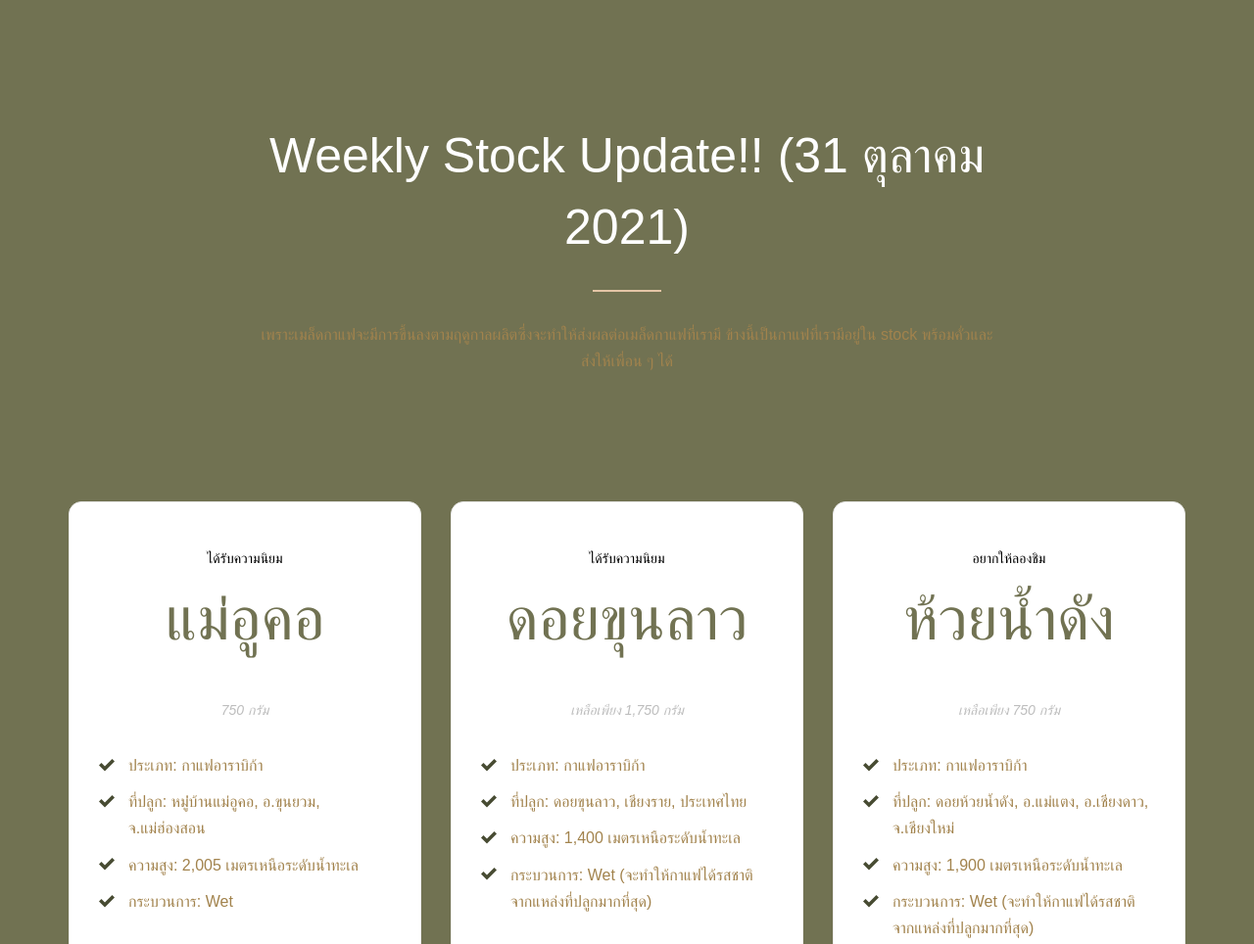
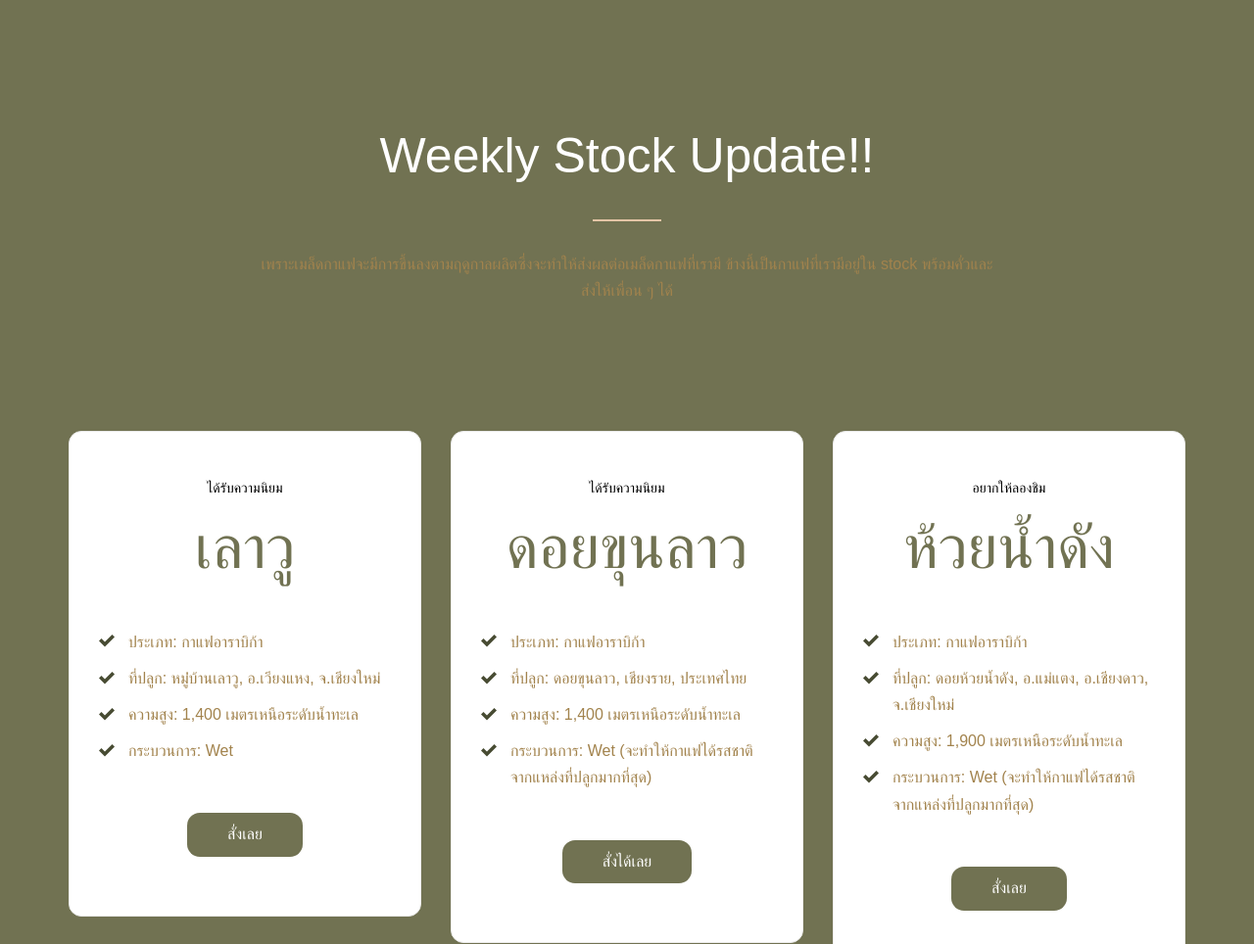
Before and after one commit to Meepor-roaster/order, a website: page index.html in a window 1280 px wide. Shown: the part 720-1684 px from the top of the page at 98% size. Drawn offline with Linux system fonts and the light colour scheme; files whose address does not match are found by name.

Commit message:
Update index.html

```diff
--- a/index.html
+++ b/index.html
@@ -60,7 +60,7 @@
       <div class="container">
         <div class="row text-center mb100">
           <div class="col-md-8 col-md-offset-2 probootstrap-section-heading">
-            <h2 class="mb30 text-black probootstrap-heading">Weekly Stock Update!! (31 ตุลาคม 2021)</h2>
+            <h2 class="mb30 text-black probootstrap-heading">Weekly Stock Update!!</h2>
             <p calss="col-md-12">เพราะเมล็ดกาแฟจะมีการขึ้นลงตามฤดูกาลผลิตซึ่งจะทำให้ส่งผลต่อเมล็ดกาแฟที่เรามี ข้างนี้เป็นกาแฟที่เรามีอยู่ใน stock พร้อมคั่วและส่งให้เพื่อน ๆ ได้</p>
           </div>
         </div>
@@ -70,12 +70,11 @@
           <div class="col-md-4">
             <div class="probootstrap-pricing">
               <h2>ได้รับความนิยม</h2>
-              <p class="probootstrap-price"><strong>แม่อูคอ</strong></p>
-              <p class="probootstrap-note"> 750 กรัม</p>
+              <p class="probootstrap-price"><strong>เลาวู</strong></p>
               <ul class="probootstrap-list text-left mb50">
                 <li class="probootstrap-check">ประเภท: กาแฟอาราบิก้า</li>
-                <li class="probootstrap-check">ที่ปลูก: หมู่่บ้านแม่อูคอ, อ.ขุนยวม, จ.แม่ฮ่องสอน</li>
-                <li class="probootstrap-check">ความสูง: 2,005 เมตรเหนือระดับน้ำทะเล</li>
+                <li class="probootstrap-check">ที่ปลูก: หมู่่บ้านเลาวู, อ.เวียงแหง, จ.เชียงใหม่</li>
+                <li class="probootstrap-check">ความสูง: 1,400 เมตรเหนือระดับน้ำทะเล</li>
                 <li class="probootstrap-check">กระบวนการ: Wet </li>
               </ul>
               <p><a href="#" class="btn btn-black">สั่งเลย</a></p>
@@ -85,7 +84,6 @@
             <div class="probootstrap-pricing">
               <h2>ได้รับความนิยม</h2>
               <p class="probootstrap-price"><strong>ดอยขุนลาว</strong></p>
-              <p class="probootstrap-note">เหลือเพียง 1,750 กรัม</p>
               <ul class="probootstrap-list text-left mb50">
                 <li class="probootstrap-check">ประเภท: กาแฟอาราบิก้า</li>
                 <li class="probootstrap-check">ที่ปลูก: ดอยขุนลาว, เชียงราย, ประเทศไทย</li>
@@ -99,7 +97,6 @@
             <div class="probootstrap-pricing probootstrap-popular probootstrap-shaow">
               <h2>อยากให้ลองชิม</h2>
               <p class="probootstrap-price"><strong>ห้วยน้ำดัง</strong></p>
-              <p class="probootstrap-note">เหลือเพียง 750 กรัม</p>
               <ul class="probootstrap-list text-left mb50">
                 <li class="probootstrap-check">ประเภท: กาแฟอาราบิก้า</li>
                 <li class="probootstrap-check">ที่ปลูก: ดอยห้วยน้ำดัง, อ.แม่แตง, อ.เชียงดาว, จ.เชียงใหม่</li>
@@ -113,7 +110,6 @@
             <div class="probootstrap-pricing">
               <h2>ได้รับความนิยม</h2>
               <p class="probootstrap-price"><strong>ดอยแม่สลอง</strong></p>
-              <p class="probootstrap-note">เหลือเพียง 750 กรัม</p>
               <ul class="probootstrap-list text-left mb50">
                 <li class="probootstrap-check">ประเภท: กาแฟอาราบิก้า</li>
                 <li class="probootstrap-check">ที่ปลูก: ดอยแม่สลอง, เชียงราย, ประเทศไทย</li>
```
